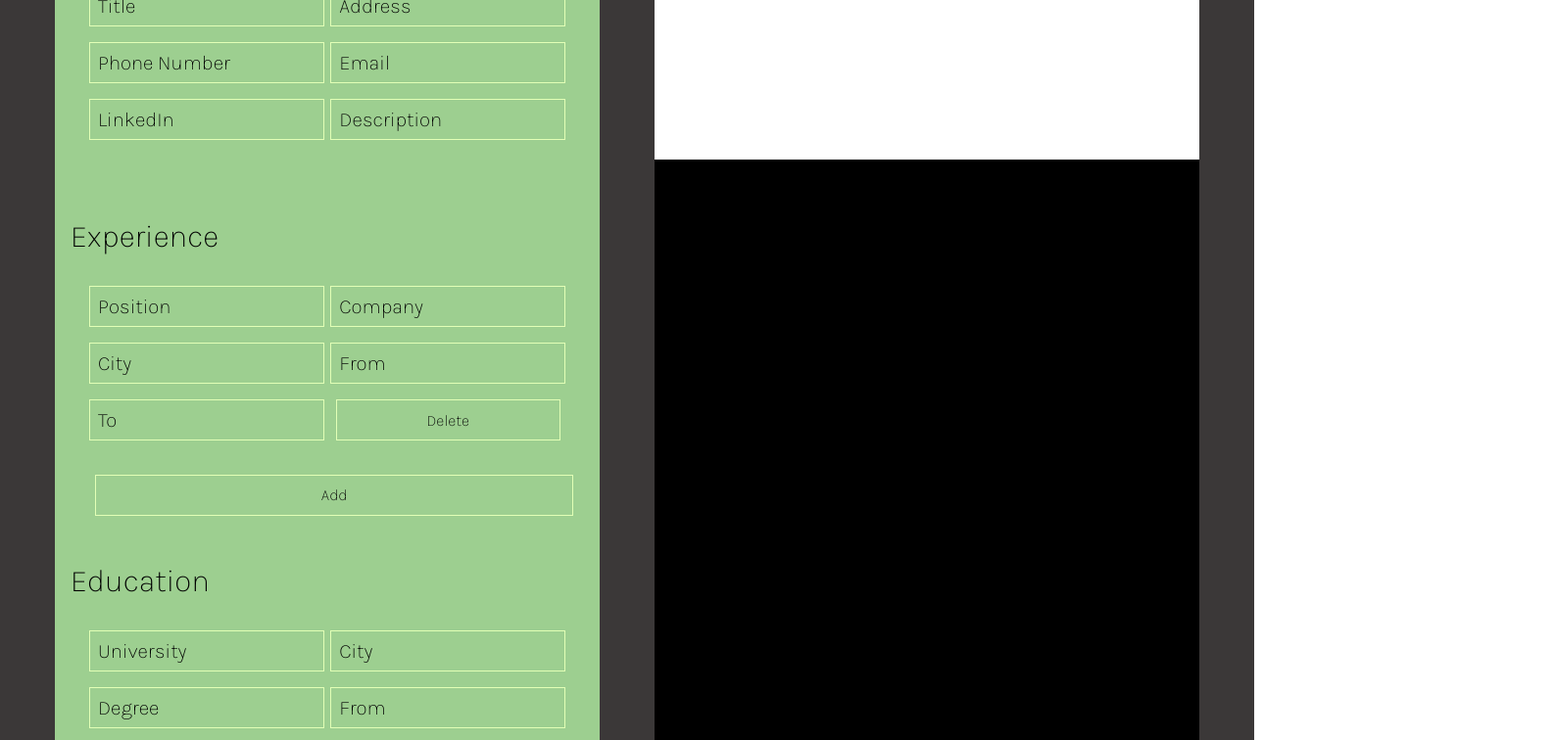
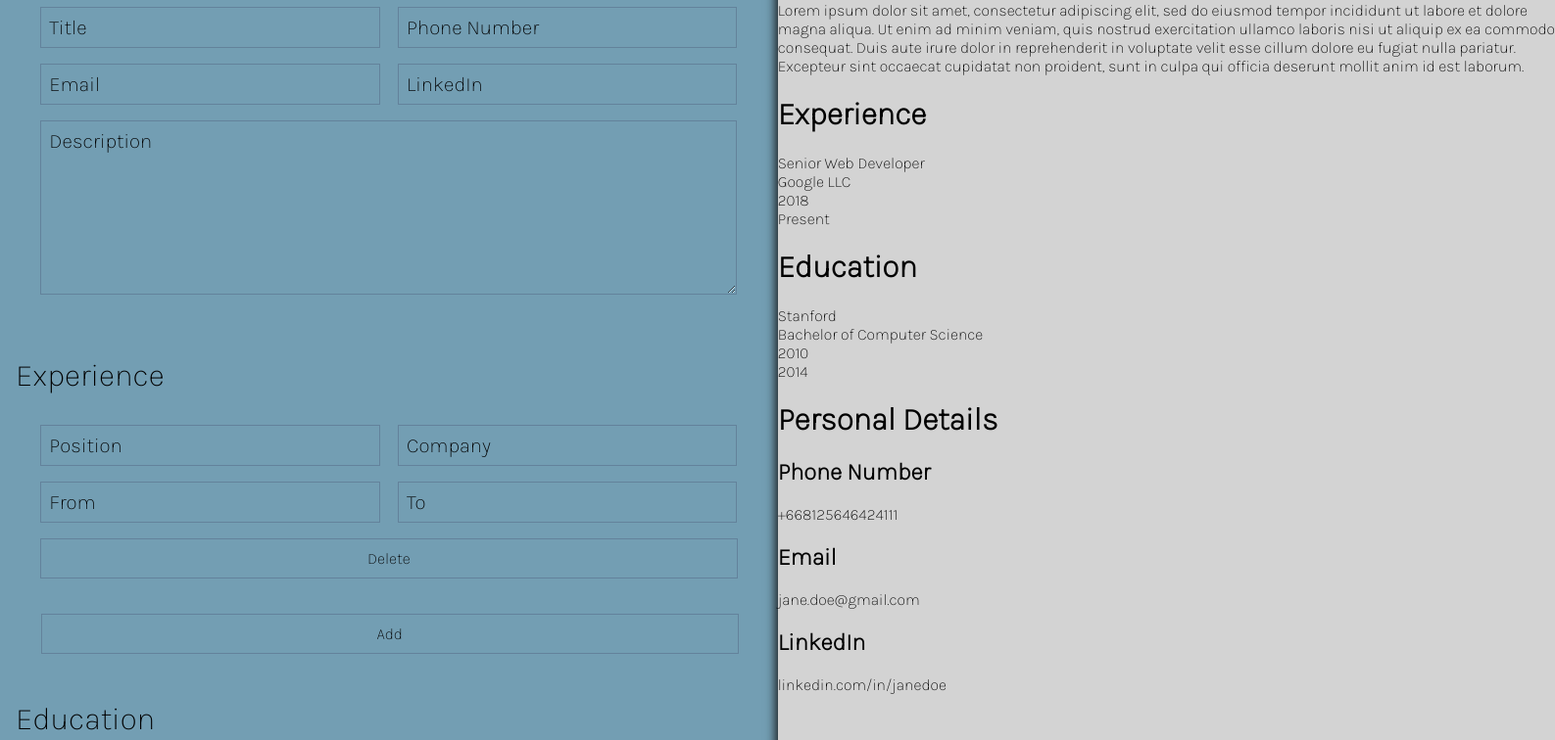
Before and after one commit to lrwthns/cv-project, a React (Create React App) app: page / in a window 1280 px wide. Shown: the part 300-1056 px from the top of the page at 98% size, 1587 px wide, since content can reach past the window. Built offline with nearby package versions, Linux system fonts and the light colour scheme.

Commit message:
Change stylesheet

```diff
--- a/src/App.js
+++ b/src/App.js
@@ -1,4 +1,3 @@
-import './styles/App.css';
 import React, { Component } from 'react';
 import PersonalInfo from './components/PersonalInfo';
 import Experience from './components/Experience';
@@ -11,30 +10,51 @@ class App extends Component {
 
     this.state = {
       personalDetails: {
-        firstName: '',
-        lastName: '',
-        title: '',
-        address: '',
-        phone: '',
-        mail: '',
-        linkedIn: '',
-        desc: '',
+        firstName: 'Jane',
+        lastName: 'Doe',
+        title: 'Senior Web Developer',
+        phone: '+668125646424111',
+        mail: 'jane.doe@gmail.com',
+        linkedIn: 'linkedin.com/in/janedoe',
+        desc: 'Lorem ipsum dolor sit amet, consectetur adipiscing elit, sed do eiusmod tempor incididunt ut labore et dolore magna aliqua. Ut enim ad minim veniam, quis nostrud exercitation ullamco laboris nisi ut aliquip ex ea commodo consequat. Duis aute irure dolor in reprehenderit in voluptate velit esse cillum dolore eu fugiat nulla pariatur. Excepteur sint occaecat cupidatat non proident, sunt in culpa qui officia deserunt mollit anim id est laborum.',
       },
       experience: {
-        position: '',
-        company: '',
-        city: '',
-        from: '',
-        to: '',
+        position: 'Senior Web Developer',
+        company: 'Google LLC',
+        from: '2018',
+        to: 'Present',
       },
       education: {
-        university: '',
-        city: '',
-        degree: '',
-        from: '',
-        to: '',
-      },
+        university: 'Stanford',
+        degree: 'Bachelor of Computer Science',
+        from: '2010',
+        to: '2014'
+      }
     }
+
+    // this.state = {
+    //   personalDetails: {
+    //     firstName: '',
+    //     lastName: '',
+    //     title: '',
+    //     phone: '',
+    //     mail: '',
+    //     linkedIn: '',
+    //     desc: '',
+    //   },
+    //   experience: {
+    //     position: '',
+    //     company: '',
+    //     from: '',
+    //     to: '',
+    //   },
+    //   education: {
+    //     university: '',
+    //     degree: '',
+    //     from: '',
+    //     to: '',
+    //   },
+    // }
   }
 
   changeState = (event, obj) => {
@@ -52,7 +72,6 @@ class App extends Component {
 
   }
 
-
   render() {
     const { personalDetails, experience, education } = this.state;
     return (
@@ -62,6 +81,7 @@ class App extends Component {
         <PersonalInfo handleInput={this.changeState}/>
         <Experience handleInput={this.changeState}/>
         <Education handleInput={this.changeState}/>
+        <button>Generate PDF</button>
       </div>
       <div className='output-container'>
         <Preview personal={personalDetails} experience={experience} education={education}/>
--- a/src/components/Education.js
+++ b/src/components/Education.js
@@ -10,8 +10,7 @@ class Education extends Component {
     return (
       <form>
         <input type='text' name='university' placeholder='University' onChange={(e) => handleInput(e, 'education')}></input>
-        <input type='text' name='city' placeholder='City' onChange={(e) => handleInput(e, 'education')}></input>
-        <input type='text' name='degree' placeholder='Degree' onChange={(e) => handleInput(e, 'education')}></input>
+        <input type='text' name='degree' placeholder='Degree/Subject' onChange={(e) => handleInput(e, 'education')}></input>
         <input type='text' name='from' placeholder='From' onChange={(e) => handleInput(e, 'education')}></input>
         <input type='text' name='to' placeholder='To' onChange={(e) => handleInput(e, 'education')}></input>
         <button className='delete'>Delete</button>
--- a/src/components/Experience.js
+++ b/src/components/Experience.js
@@ -11,7 +11,6 @@ class Experience extends Component {
       <form>
         <input type='text' name='position' placeholder='Position' onChange={(e) => handleInput(e, 'experience')}></input>
         <input type='text' name='company' placeholder='Company' onChange={(e) => handleInput(e, 'experience')}></input>
-        <input type='text' name='city' placeholder='City' onChange={(e) => handleInput(e, 'experience')}></input>
         <input type='text' name='from' placeholder='From' onChange={(e) => handleInput(e, 'experience')}></input>
         <input type='text' name='to' placeholder='To' onChange={(e) => handleInput(e, 'experience')}></input>
         <button className='delete'>Delete</button>
--- a/src/components/PersonalInfo.js
+++ b/src/components/PersonalInfo.js
@@ -16,11 +16,10 @@ class PersonalInfo extends Component {
           <input type='text' name='firstName' placeholder='First Name' onChange={(e) => {handleInput(e, 'personalDetails')}}></input>
           <input type='text' name='lastName' placeholder='Last Name' onChange={(e) => {handleInput(e, 'personalDetails')}}></input>
           <input type='text' name='title' placeholder='Title' onChange={(e) => {handleInput(e, 'personalDetails')}}></input>
-          <input type='text' name='address' placeholder='Address' onChange={(e) => {handleInput(e, 'personalDetails')}}></input>
           <input type='text' name='phone' placeholder='Phone Number' onChange={(e) => {handleInput(e, 'personalDetails')}}></input>
           <input type='text' name='mail' placeholder='Email' onChange={(e) => {handleInput(e, 'personalDetails')}}></input>
           <input type='text' name='linkedIn' placeholder='LinkedIn' onChange={(e) => {handleInput(e, 'personalDetails')}}></input>
-          <input type='text' name='desc' placeholder='Description' onChange={(e) => {handleInput(e, 'personalDetails')}}></input>
+          <textarea name='desc' placeholder='Description' onChange={(e) => {handleInput(e, 'personalDetails')}}></textarea>
         </form>
       </div>
     )
--- a/src/components/Preview.js
+++ b/src/components/Preview.js
@@ -9,28 +9,47 @@ class Preview extends Component {
     const { personal, experience, education } = this.props;
     return (
     <div className='Preview'>
-      this is output
+      <div className="preview-header">
+        <div className="preview-name">
           <div>{personal.firstName}</div>
           <div>{personal.lastName}</div>
+        </div>
         <div>{personal.title}</div>
-      <div>{personal.address}</div>
-      <div>{personal.phone}</div>
-      <div>{personal.mail}</div>
-      <div>{personal.linkedIn}</div>
+      </div>
+      <div className="preview-main">
+        <div className="preview-desc">
+          <h1 className="preview-label">Description</h1>
           <div>{personal.desc}</div>
+        </div>
         <div>
+          <h1 className="preview-label">Experience</h1>
           <div>{experience.position}</div>
-        <div>{experience.city}</div>
           <div>{experience.company}</div>
           <div>{experience.from}</div>
           <div>{experience.to}</div>
         </div>
         <div>
+          <h1 className="preview-label">Education</h1>
           <div>{education.university}</div>
-        <div>{education.city}</div>
           <div>{education.degree}</div>
           <div>{education.from}</div>
           <div>{education.to}</div>
+        </div>
+      </div>
+      <div className="preview-sidebar">
+        <h1 className="preview-label">Personal Details</h1>
+        <div className="preview-phone">
+          <h2>Phone Number</h2>
+          <div>{personal.phone}</div>
+        </div>
+        <div className="preview-email">
+          <h2>Email</h2>
+          <div>{personal.mail}</div>
+        </div>
+        <div className="preview-linkedIn">
+          <h2>LinkedIn</h2>
+          <div>{personal.linkedIn}</div>
+        </div>
       </div>
     </div>
     )
--- a/src/styles/index.css
+++ b/src/styles/index.css
@@ -10,7 +10,7 @@ html, body, #root {
 
 .App {
   min-height: 100%;
-  background: rgb(59, 56, 56);
+  background: rgb(54, 54, 54);
   display: grid;
   grid-template-columns: 1fr 10fr 1fr 10fr 1fr;
   grid-template-rows: 3fr 1fr 30fr;
@@ -23,17 +23,20 @@ html, body, #root {
   color: white;
   font-size: 3rem;
   text-align: center;
-  padding-top: 0.5rem;
+  padding-top: 2rem;
   padding-bottom: 0.5rem;
   font-family: 'Karla', sans-serif;
 }
 
 .input-container {
+  justify-self: center;
+  width: 210mm;
   grid-column: 2/3;
   grid-row: 3/4;
-  background: rgb(157, 207, 144);
+  background: rgb(115, 158, 179);
   display: grid;
   grid-template-rows: auto auto auto;
+  box-shadow: 0px 3px 10px 2px rgb(15, 15, 15);
 }
 
 .Personal, .Experience, .Education {
@@ -45,25 +48,30 @@ html, body, #root {
 form {
   display: grid;
   grid-template-columns: 1fr 1fr;
+  grid-template-rows: 1fr 1fr 1fr;
   margin-top: 1rem;
   padding: 1rem;
 }
 
 .output-container {
-  background: black;
+  justify-self: center;
+  width: 210mm;
+  background: transparent;
   grid-column: 4/5;
   grid-row: 3/4;
   color: white;
+  box-shadow: 0px 3px 10px 2px rgb(15, 15, 15);
 }
 
 .Preview {
-  background: white;
+  background: rgb(211, 211, 211);
   width: 100%;
-  height: 30%;
+  height: 257mm;
   color: black;
   top: 0;
   position: sticky;
 }
+
 input {
   font-size: 1.3rem;
   width: 90%;
@@ -71,35 +79,55 @@ input {
   justify-self: center;
   font-family: 'Karla', sans-serif;
   background: transparent;
-  border: 1px solid rgb(226, 255, 182);
+  border: 1px solid rgb(99, 130, 155);
   padding: 0.5rem;
 }
 
-input:focus {
+textarea {
+  font-size: 1.3rem;
+  grid-column: 1/3;
+  font-family: 'Karla', sans-serif;
+  background: transparent;
+  justify-self: center;
+  border: 1px solid rgb(99, 130, 155);
+  width: 95%;
+  height: 10rem;
+  padding: 0.5rem;
+}
+
+input:focus, textarea:focus {
   outline: none;
-  background: rgb(135, 238, 135);
+  background: rgb(96, 186, 192);
 }
 
 button {
   height: 2.6rem;
   justify-self: center;
   font-family: 'Karla', sans-serif;
-  border: 1px solid rgb(226, 255, 182);
+  border: 1px solid rgb(99, 130, 155);
   font-size: 1rem;
   background: transparent;
 }
 
-button:hover {
-  background: rgb(135, 238, 135);
-  border: none;
-}
 .add {
   margin-left: 1.6rem;
-  width: 93%;
+  width: 93.5%;
+}
+
+.add:hover {
+  background: rgb(133, 207, 130);
+  border: none;
 }
 
 .delete {
-  width: 93%;
+  grid-column: 1/3;
+
+  width: 97.5%;
+}
+
+.delete:hover {
+  background: rgb(206, 98, 98);
+  border: none;
 }
 
 ::placeholder {
```
Also changed, not shown: src/styles/App.css (deleted). Lines whose indentation alone changed are shown as unchanged.
